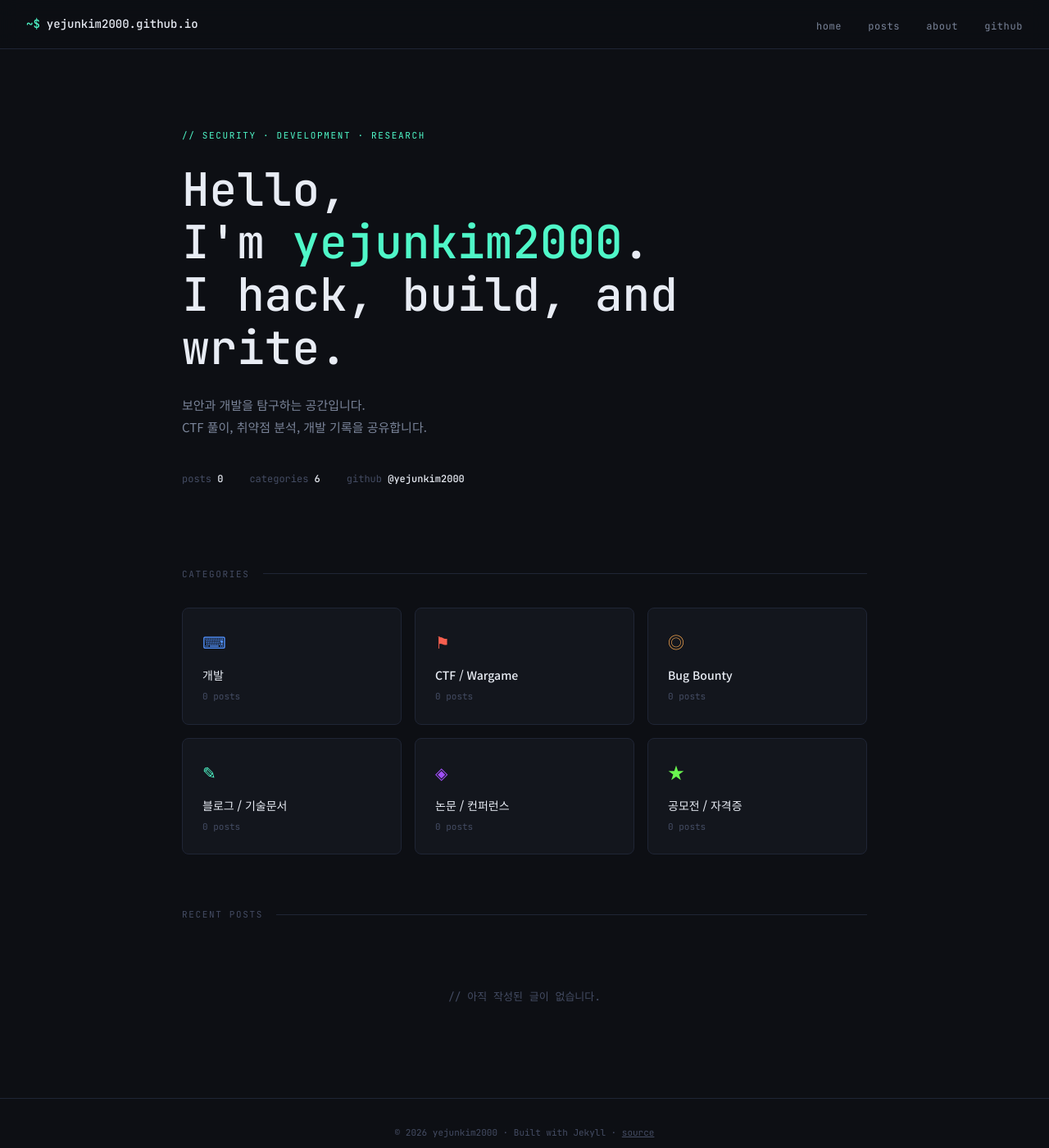
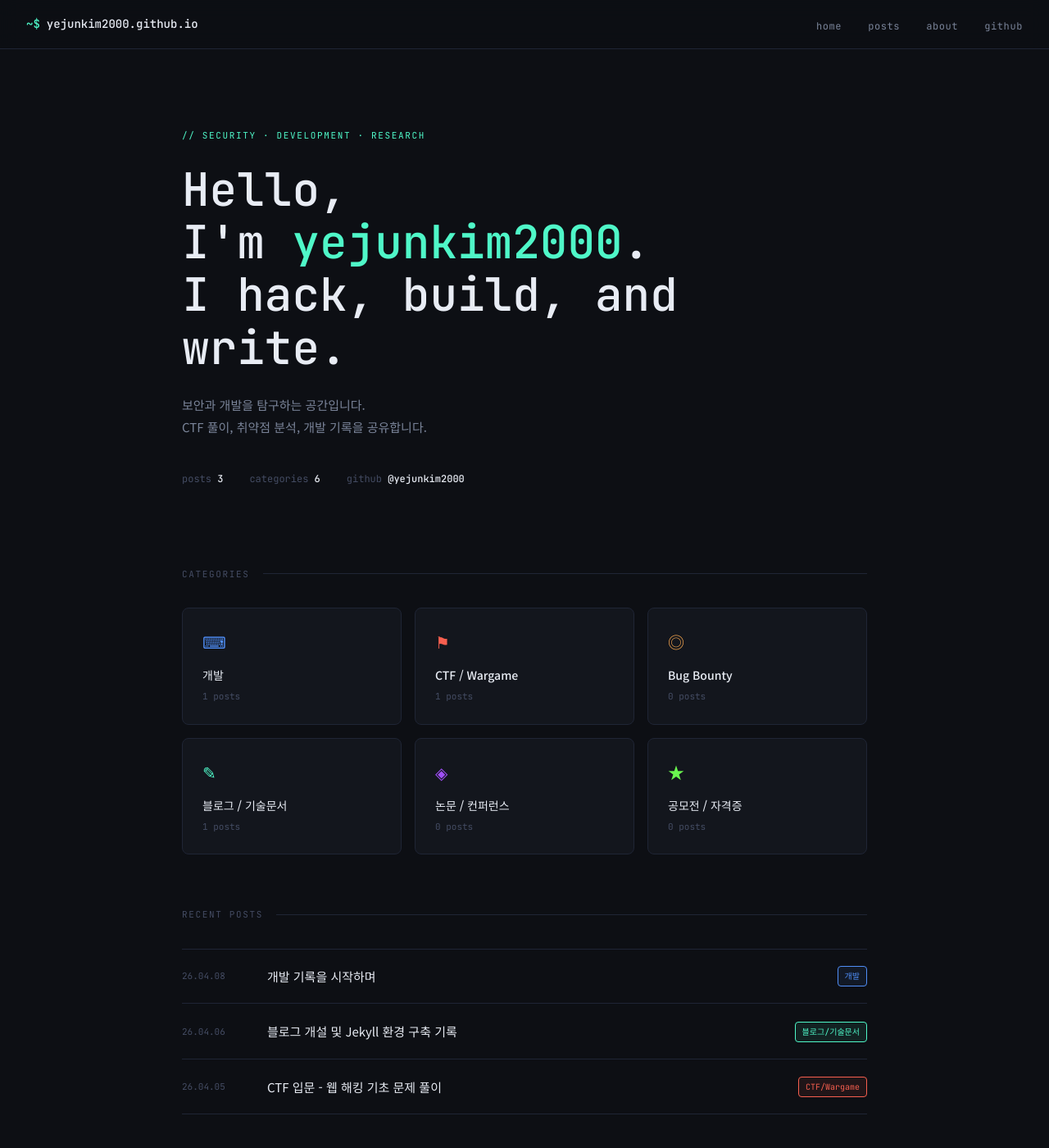
Before and after one commit to yejunkim2000/yejunkim2000.github.io, a Jekyll site: the page built from index.html, in a window 1280 px wide and 1400 px high. Shown: the whole window at 82% size. Built offline with Jekyll 4.4.1, drawn with Linux system fonts in a browser that asks for light colours; part of the change alters nothing that is shown.

```diff
--- a/_config.yml
+++ b/_config.yml
@@ -17,7 +17,6 @@ plugins:
   - jekyll-sitemap
   - jekyll-feed
 
-collections_dir: all_collections
 collections:
   posts:
     output: true
```
